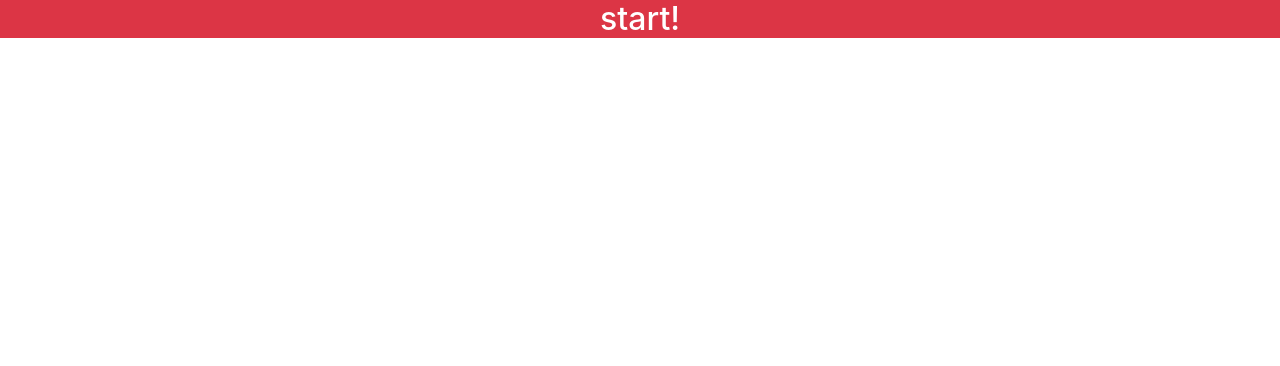
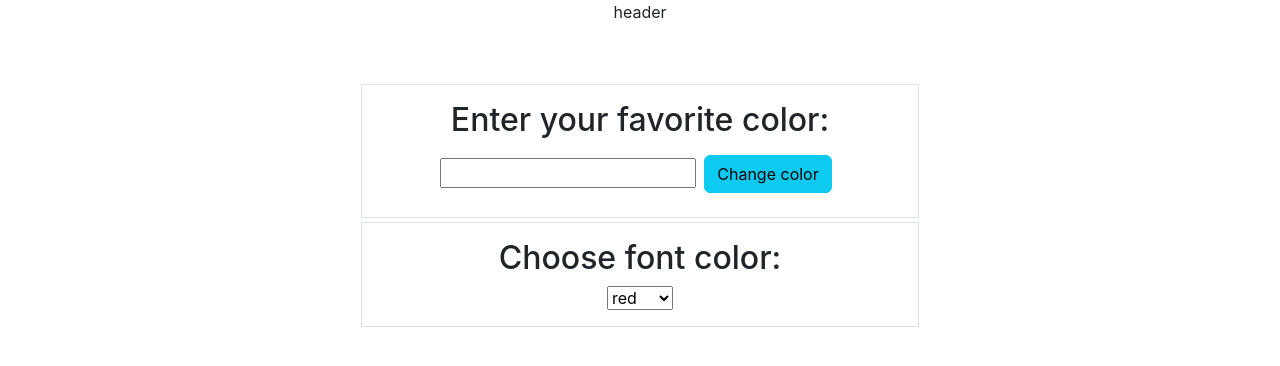
Before and after one commit to Akiva22Cohen/react, a React (Create React App) app: page / in a window 1280 px wide. Shown: the top 366 px of the page. Built offline with nearby package versions, Linux system fonts and the light colour scheme.

Commit message:
On branch input_select_box Your branch is up to date with 'origin/input_select_box'.
Changes to be committed:
	modified:   src/App.js
	new file:   src/comps/appInput.js
	deleted:    src/comps/start.js

```diff
--- a/src/App.js
+++ b/src/App.js
@@ -1,10 +1,10 @@
 import './App.css';
-import Start from './comps/start';
+import AppInput from './comps/appInput';
 
 function App() {
   return (
     <div className="App">
-      <Start />
+      <AppInput />
     </div>
   );
 }
--- /dev/null
+++ b/src/comps/appInput.js
@@ -0,0 +1,35 @@
+import { useState } from "react";
+import { useRef } from "react";
+
+function AppInput() {
+
+  let color = useRef();
+  let selectColor = useRef();
+  let [bg, setBg] = useState('');
+  let [fontColor, setFontColor] = useState('');
+
+  return (
+    <div className="container-fluid">
+      <div className="container">
+        <header style={{ height: '10vh' }}>
+          header
+        </header>
+        <div style={{ color: fontColor, background: bg }} className="border col-md-6 p-3 mx-auto my-1">
+          <h2 className=''>Enter your favorite color: {bg}</h2>
+          <input ref={color} type="text" className="from-control" />
+          <button onClick={() => setBg(color.current.value)} className="btn btn-info m-2">Change color</button>
+        </div>
+        <div style={{ color: fontColor, background: bg }} className="border col-md-6 p-3 mx-auto my-1">
+          <h2>Choose font color:</h2>
+          <select onChange={() => setFontColor(selectColor.current.value)} ref={selectColor} className="prom-select">
+            <option value='red'>red</option>
+            <option value='blue'>blue</option>
+            <option value='green'>green</option>
+          </select>
+        </div>
+      </div>
+    </div>
+  );
+}
+
+export default AppInput;
--- a/src/comps/start.js
+++ /dev/null
@@ -1,11 +0,0 @@
-import React from "react";
-
-function Start() {
-  return (
-    <div className="Start">
-      <h2 className='text-bg-danger'>start!</h2>
-    </div>
-  );
-}
-
-export default Start;
```
